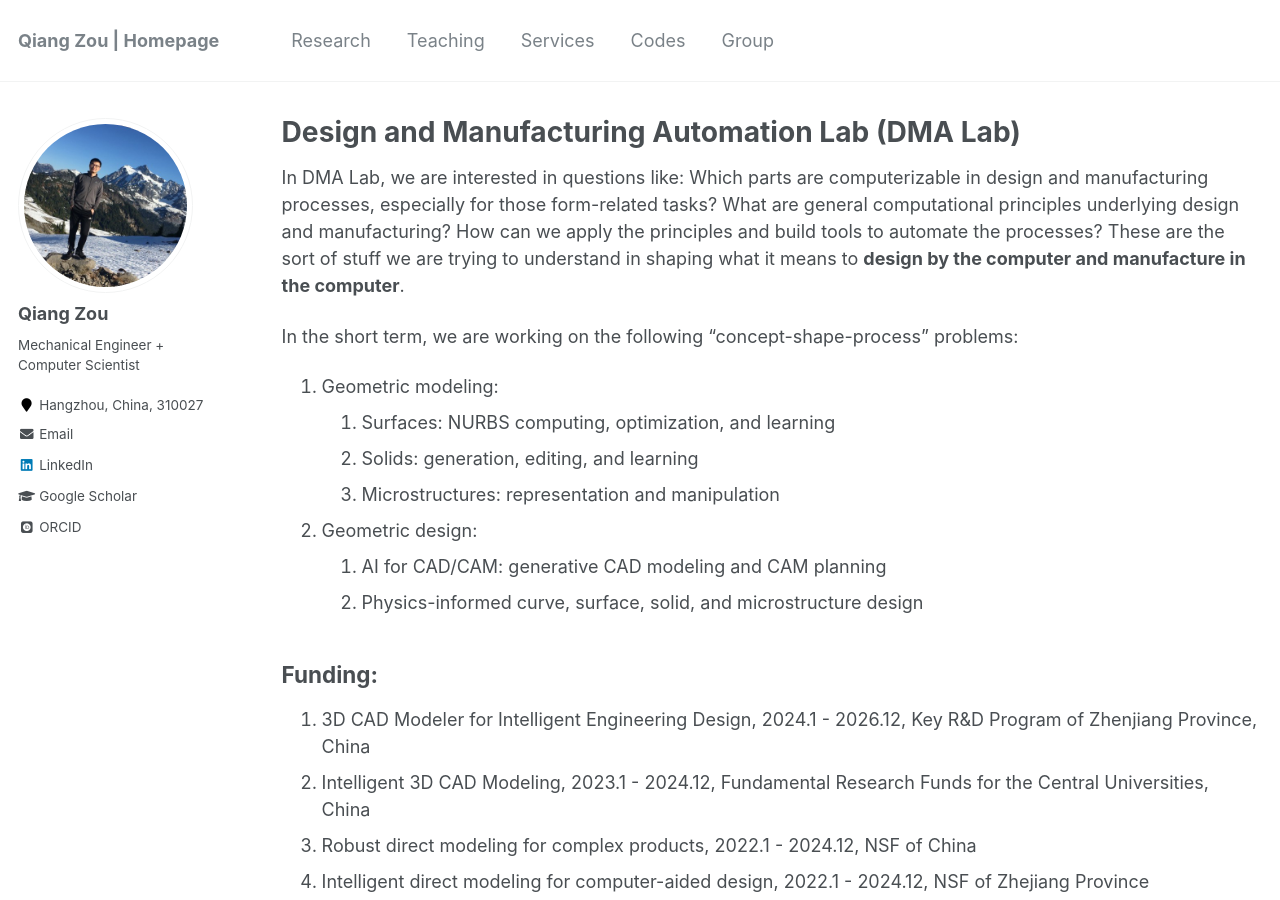
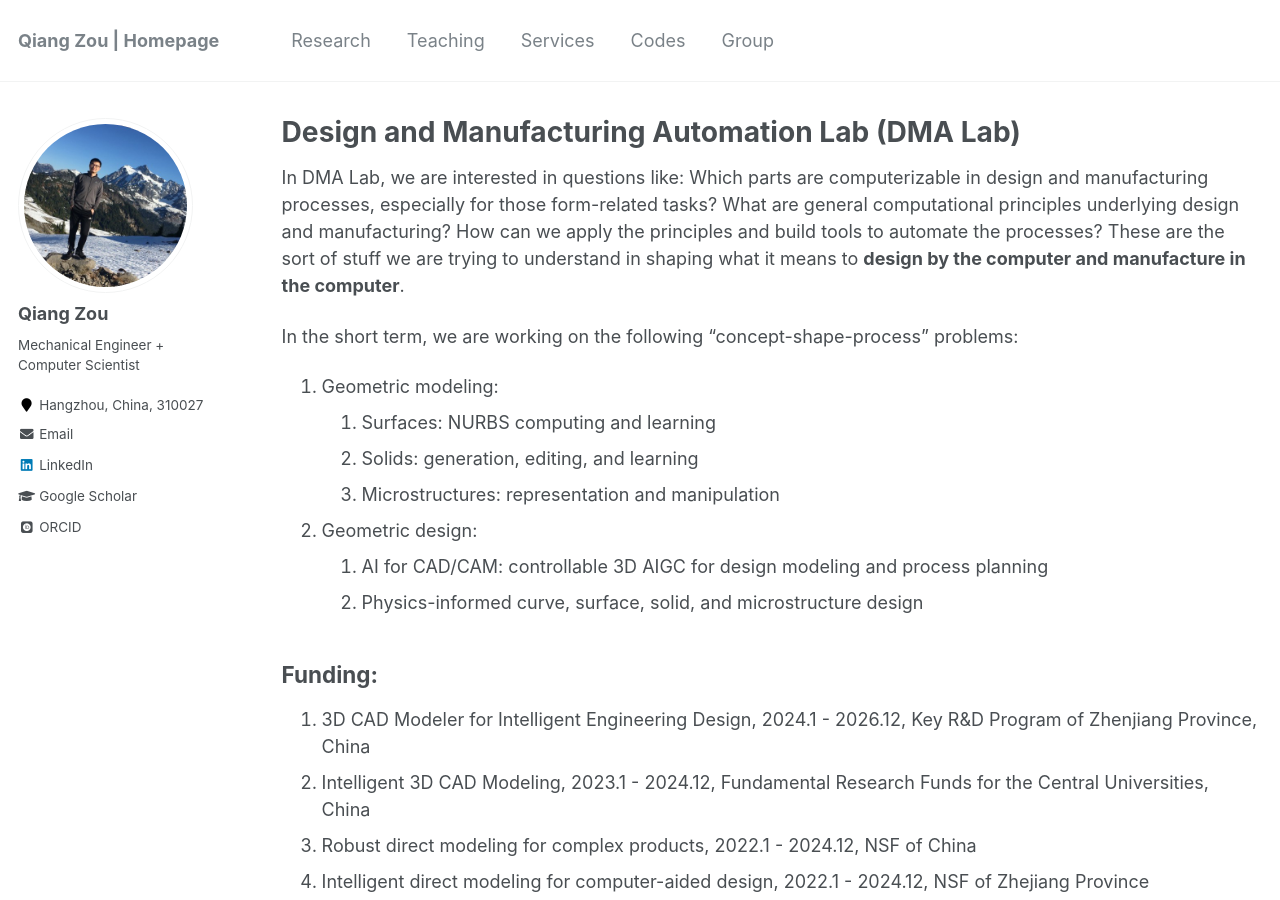
Before and after one commit to Qiang-Zou/Qiang-Zou.github.io, a Jekyll site: the page built from _pages/group.md, in a window 1280 px wide and 900 px high. Built offline with Jekyll 4.4.1, drawn with Linux system fonts in a browser that asks for light colours; some web fonts are replaced.

Commit message:
Update group.md

```diff
--- a/_pages/group.md
+++ b/_pages/group.md
@@ -20,11 +20,11 @@ In DMA Lab, we are interested in questions like: Which parts are computerizable
 
 In the short term, we are working on the following "concept-shape-process" problems:
 1. Geometric modeling:
-    1. Surfaces: NURBS computing, optimization, and learning
+    1. Surfaces: NURBS computing and learning
     1. Solids: generation, editing, and learning
     1. Microstructures: representation and manipulation
 1. Geometric design:
-    1. AI for CAD/CAM: generative CAD modeling and CAM planning
+    1. AI for CAD/CAM: controllable 3D AIGC for design modeling and process planning
     1. Physics-informed curve, surface, solid, and microstructure design
 
 
```
